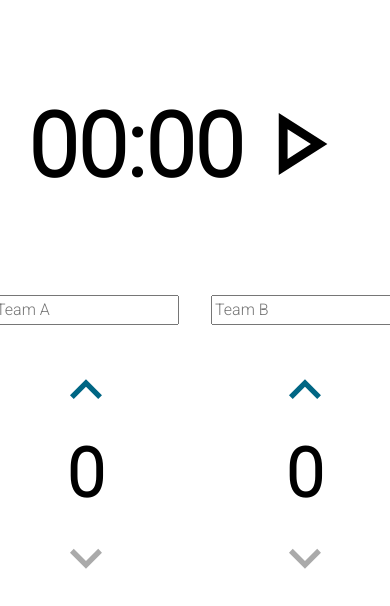
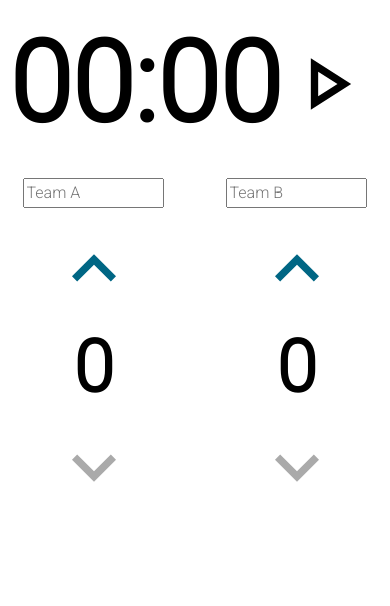
Before and after one commit to QuadballScorekeeper/quadball-scorekeeper, a SvelteKit app: page /game in a window 390 px wide. Shown: the top 606 px of the page. Built offline with nearby package versions, Linux system fonts and the light colour scheme.

Commit message:
Make the `game` view more responsive
Also cleaned up some CSS rules.
Removed most, if not all, references to viewport units

```diff
--- a/src/app.html
+++ b/src/app.html
@@ -14,6 +14,6 @@
 		%sveltekit.head%
 	</head>
 	<body data-sveltekit-preload-data="hover">
-		<div style="display: contents">%sveltekit.body%</div>
+		%sveltekit.body%
 	</body>
 </html>
--- a/src/lib/game/Counter.svelte
+++ b/src/lib/game/Counter.svelte
@@ -1,6 +1,6 @@
 <script lang="ts">
+	import { mdiChevronDown, mdiChevronUp } from '@mdi/js';
 	import type { Writable } from 'svelte/store';
-	import { mdiChevronUp, mdiChevronDown } from '@mdi/js';
 
 	// import { spring } from 'svelte/motion';
 	export let score: Writable<number>;
@@ -24,10 +24,8 @@
 		</svg>
 	</button>
 
-	<div class="counter-viewport">
-		<div class="counter-digits">
-			<strong>{$score}</strong>
-		</div>
+	<div class="counter-digits">
+		<strong>{$score}</strong>
 	</div>
 
 	<button disabled={!$score} on:click={annulGoal} aria-label="Increase the counter">
@@ -45,16 +43,13 @@
 	}
 
 	.counter button {
-		width: 9vh;
-		align-items: center;
-		justify-content: center;
+		width: 100px;
+		max-width: 100%;
 		border: 0;
 		background-color: transparent;
-		touch-action: manipulation;
 	}
 
 	.counter svg {
-		position: relative;
 		fill: #006684;
 	}
 
@@ -62,18 +57,8 @@
 		fill: #aaa;
 	}
 
-	.counter-viewport {
-		display: flex;
-		flex: 1;
-		width: 100%;
-		font-size: 8vh;
-		position: relative;
-		flex-basis: auto;
-	}
-
 	.counter-digits {
 		text-align: center;
-		font-size: 8vh;
-		width: 100%;
+		font-size: 4.5rem;
 	}
 </style>
--- a/src/lib/game/Timer.svelte
+++ b/src/lib/game/Timer.svelte
@@ -1,9 +1,9 @@
 <script lang="ts">
 	import { formatTime } from '$lib/common/utils';
+	import { mdiPause, mdiPlayOutline } from '@mdi/js';
 	import { onDestroy } from 'svelte';
 	import { get, type Unsubscriber, type Writable } from 'svelte/store';
 	import { time } from './stores';
-	import { mdiPlayOutline, mdiPause } from '@mdi/js';
 
 	export let duration: Writable<number>;
 	export let started: Writable<boolean>;
@@ -74,18 +74,23 @@
 		display: flex;
 		flex: 1;
 		flex-direction: row;
+		justify-content: center;
 		align-items: center;
-		font-size: 7vh;
+		font-size: 3.5rem;
+		padding: 0 10px 0 10px;
 	}
+
+	.timer > div {
+		height: 100%;
+		display: flex;
+		align-content: center;
+	}
+
 	.timer button {
-		width: 14vh;
+		width: 100px;
+		max-width: 100%;
 		border: 0;
 		background-color: transparent;
 		touch-action: manipulation;
 	}
-
-	.timer svg {
-		top: 1vh;
-		position: relative;
-	}
 </style>
--- a/src/routes/+page.svelte
+++ b/src/routes/+page.svelte
@@ -28,10 +28,8 @@
 	.layout {
 		display: flex;
 		flex-direction: column;
-		height: 100vh;
-		height: 100svh;
-		width: 100vw;
-		width: 100svw;
+		height: 100%;
+		width: 100%;
 	}
 
 	header {
--- a/src/routes/game/+page.svelte
+++ b/src/routes/game/+page.svelte
@@ -1,7 +1,6 @@
 <script lang="ts">
 	import Counter from '$lib/game/Counter.svelte';
 	import Timer from '$lib/game/Timer.svelte';
-	import FlagCatch from '$lib/game/flag-catch.svelte';
 	import { Game } from '$lib/game/game';
 
 	const game = new Game();
@@ -12,8 +11,7 @@
 	<meta name="description" content="Quadball Score Tracking" />
 </svelte:head>
 
-<section>
-	<div class="game-section">
+<main>
 	<Timer {...game} />
 	<div class="flex-row">
 		<div class="team-column">
@@ -25,43 +23,32 @@
 			<Counter score={game.scoreB} />
 		</div>
 	</div>
-	</div>
 	<!-- <FlagCatch /> -->
-</section>
+</main>
 
 <style>
-	section {
+	main {
 		display: flex;
 		flex-direction: column;
 		align-items: center;
-		gap: 1rem;
-		min-height: 100vh;
-	}
-
-	.game-section {
-		display: flex;
-		flex-direction: column;
-		align-items: center;
-		height: 70vh;
+		height: 100%;
 	}
 
 	.flex-row {
 		display: flex;
-		flex-direction: row;
-		gap: 2rem;
 		flex: 1;
-		align-items: start;
+		gap: 16px;
+	}
+
+	.team-column {
+		display: flex;
+		flex-direction: column;
+		gap: 1rem;
+		align-items: center;
+		padding: 10px;
 	}
 
 	.team-name {
-		display: flex;
-		flex: 1;
-	}
-	.team-column {
-		display: flex;
-		flex-direction: column;
-		gap: 2rem;
-		flex: 1;
-		align-items: center;
+		width: 85%;
 	}
 </style>
--- a/static/global.css
+++ b/static/global.css
@@ -21,6 +21,8 @@ body {
 	line-height: 1.5;
 	-webkit-font-smoothing: antialiased;
 	font-family: 'Roboto', sans-serif;
+	height: 100%;
+	width: 100%;
 }
 /*
   5. Improve media defaults
```
Lines whose indentation alone changed are shown as unchanged.
